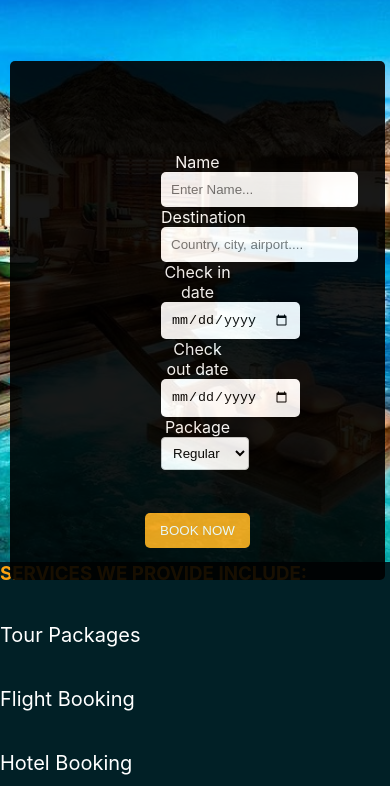
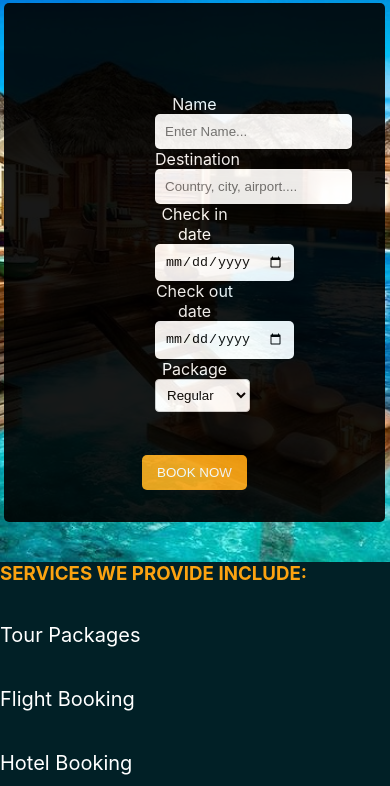
Before and after one commit to MEBAN00/HOTEL, a plain HTML site: page index.html in a window 390 px wide. Shown: the part 58-844 px from the top of the page. Drawn offline with nearby package versions, Linux system fonts and the light colour scheme.

Commit message:
Update main.css

```diff
--- a/main.css
+++ b/main.css
@@ -465,6 +465,10 @@ img.kenny{
         display: none;
     }
 
+    #blue{
+        right: 485px;
+    }
+
 
 }
 
@@ -599,8 +603,8 @@ img.kenny{
 
     #blue{
         right: 5px;
-        left: 10px;
-        top: 119px;
+        left: 4px;
+        top: 61px;
     }
 
     p.T{
```
